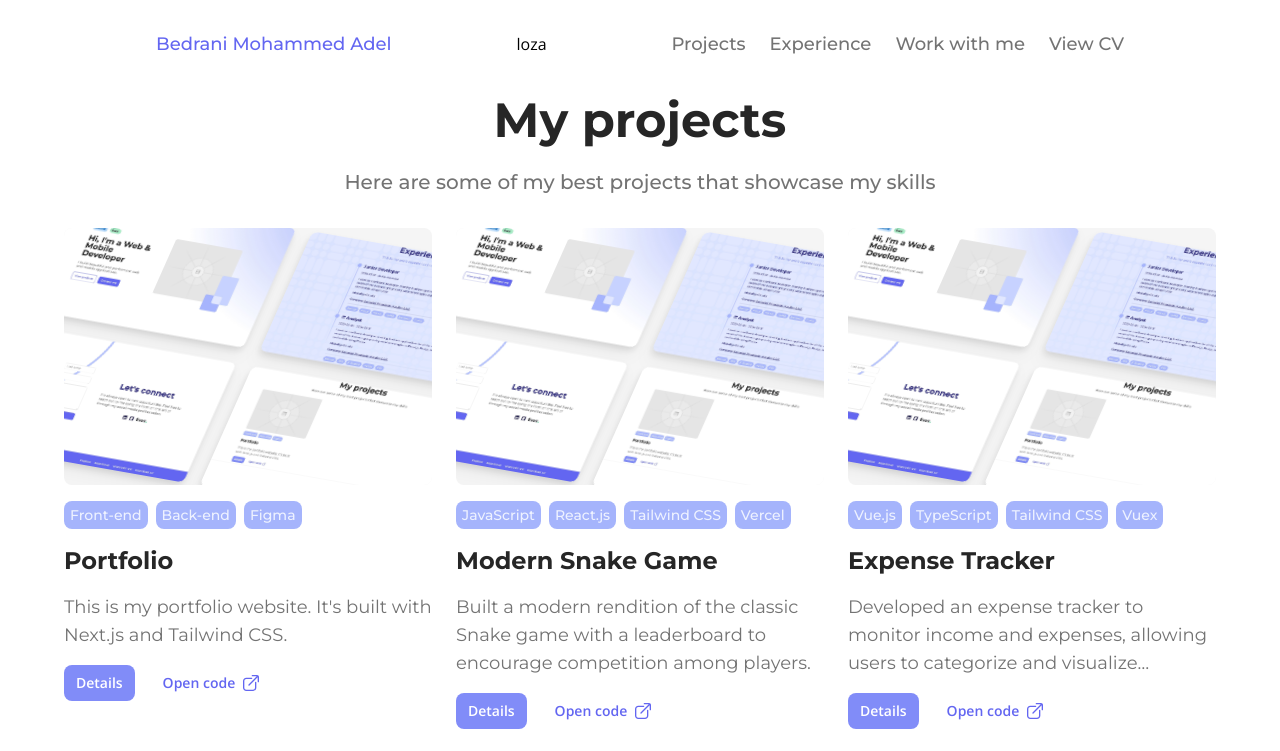
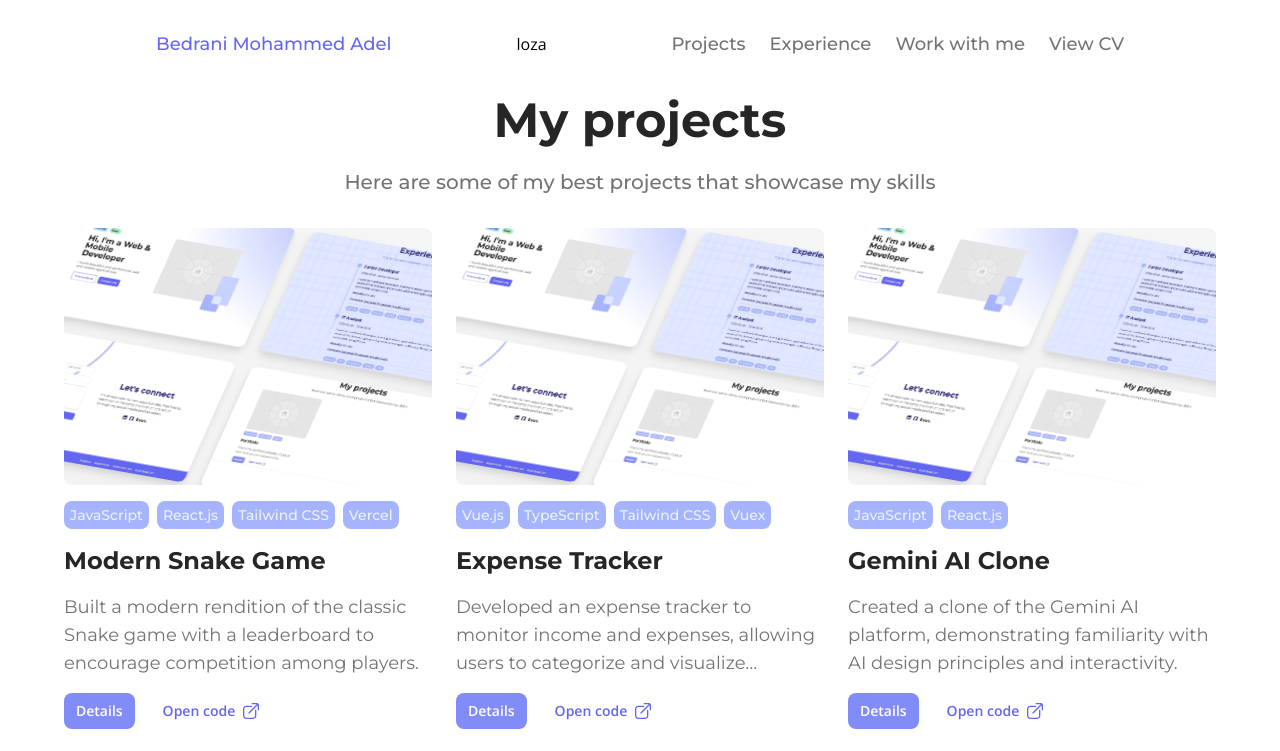
Before and after one commit to youcefbedrani/MyHands, a Next.js app: page /projects in a window 1280 px wide. Shown: the top 751 px of the page. Built offline with nearby package versions, Linux system fonts and the light colour scheme.

Commit message:
add some things

```diff
--- a/src/constants/index.ts
+++ b/src/constants/index.ts
@@ -13,20 +13,11 @@ const PDF_PATH = "BedraniMohammedAdelResume.pdf";
 
 const PROJECTS = [
   {
-    title: "Portfolio",
-    description:
-      "This is my portfolio website. It's built with Next.js and Tailwind CSS.",
-    tags: ["Front-end", "Back-end", "Figma"],
-    image: "/portfolio.png",
-    url: "https://github.com/DanielPenalozaB/portfolio",
-    blogUrl: "/blog/portfolio",
-  },
-  {
     title: "Modern Snake Game",
     description:
       "Built a modern rendition of the classic Snake game with a leaderboard to encourage competition among players.",
     tags: ["JavaScript", "React.js", "Tailwind CSS", "Vercel"],
-    image: "/snake-game.png",
+    image: "https://www.coolmathgames.com/sites/default/files/Snake_OG-logo.jpg",
     url: "https://github.com/youcefbedrani/SnakeGame",
     blogUrl: "/blog/portfolio",
   },
@@ -44,7 +35,8 @@ const PROJECTS = [
     description:
       "Created a clone of the Gemini AI platform, demonstrating familiarity with AI design principles and interactivity.",
     tags: ["JavaScript", "React.js"],
-    image: "/portfolio.png",
+    image:
+      "https://encrypted-tbn0.gstatic.com/images?q=tbn:ANd9GcQgGEua5OXo7nFKVinH_d8BD2BycUAXDJwgRw&s",
     url: "https://github.com/youcefbedrani/Gimini-clone",
     blogUrl: "/blog/gemini-clone",
   },
@@ -98,7 +90,7 @@ const PROJECTS = [
     description:
       "A mobile app with real-time map tracking, allowing users to request truck services instantly. Features include user registration, order management, and real-time trucker tracking.",
     tags: ["React Native", "Leaflet", "Firebase", "Strapi"],
-    image: "/portfolio.png",
+    image: "/photo_5931775480376180451_x.jpg",
     url: "https://github.com/youcefbedrani/DP_V1",
     blogUrl: "/blog/micazone",
   },
```
Also changed, not shown: public/photo_5931775480376180451_x.jpg (added).
